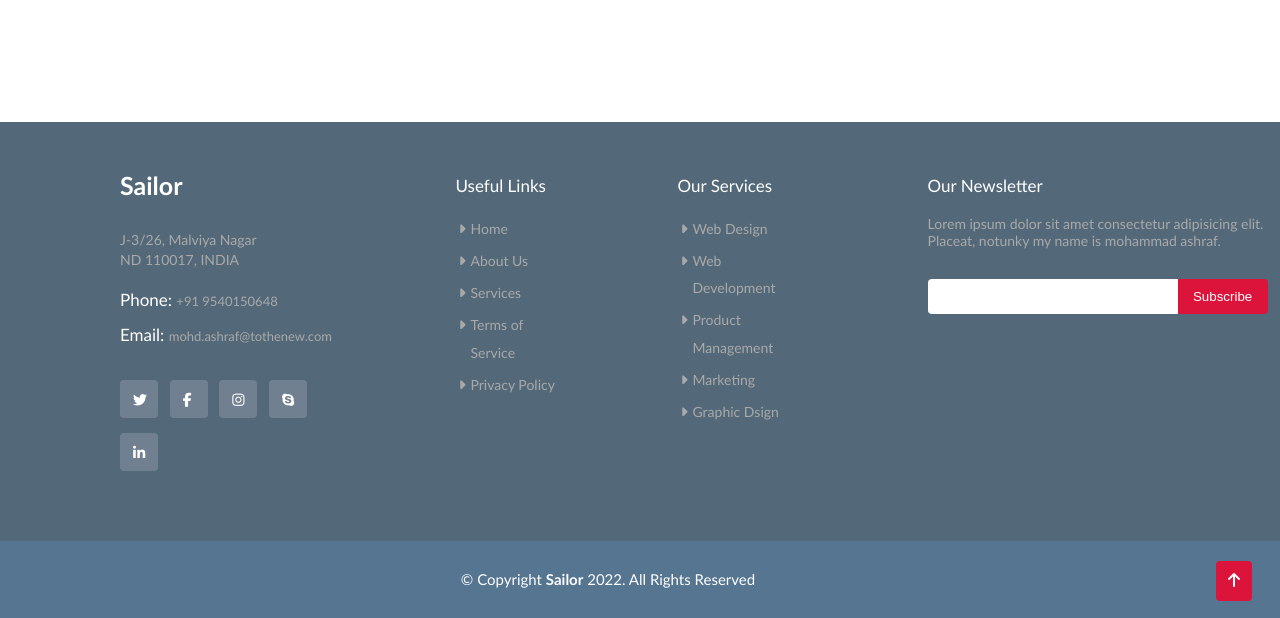
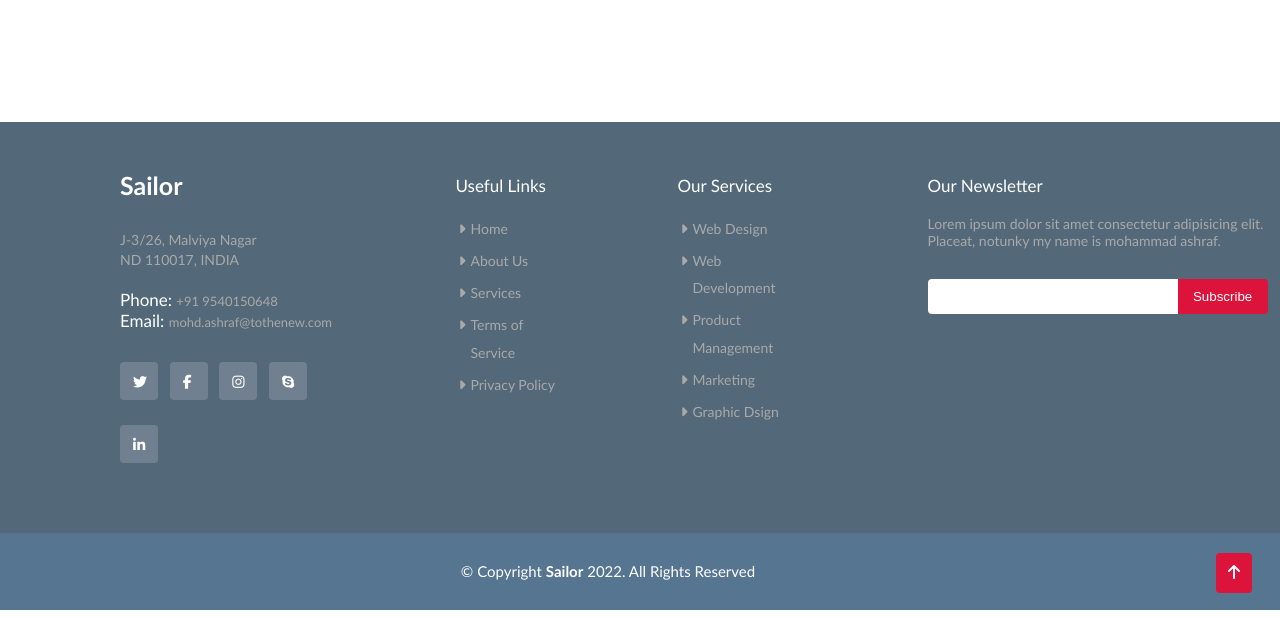
Before and after one commit to Mohammad-Ashraf09/TTN_01, a plain HTML site: page index.html in a window 1280 px wide. Shown: the part 3247-3865 px from the top of the page. Drawn offline with Linux system fonts and the light colour scheme.

Commit message:
emaile line height edited

```diff
--- a/style.css
+++ b/style.css
@@ -414,6 +414,10 @@ nav ul li a:hover, nav ul li a.current
     margin-top: 25px;
     line-height: 10px;
 }
+#second
+{
+    line-height: 0px;
+}
 h4 span
 {
     font-size: 13px;
@@ -426,7 +430,7 @@ h4 span
     height: 38px;
     width: 38px;
     padding: 13px;
-    margin-top: 15px;
+    margin-top: 25px;
     margin-right: 8px;
     border-radius: 4px;
     background-color: #708090;
```
